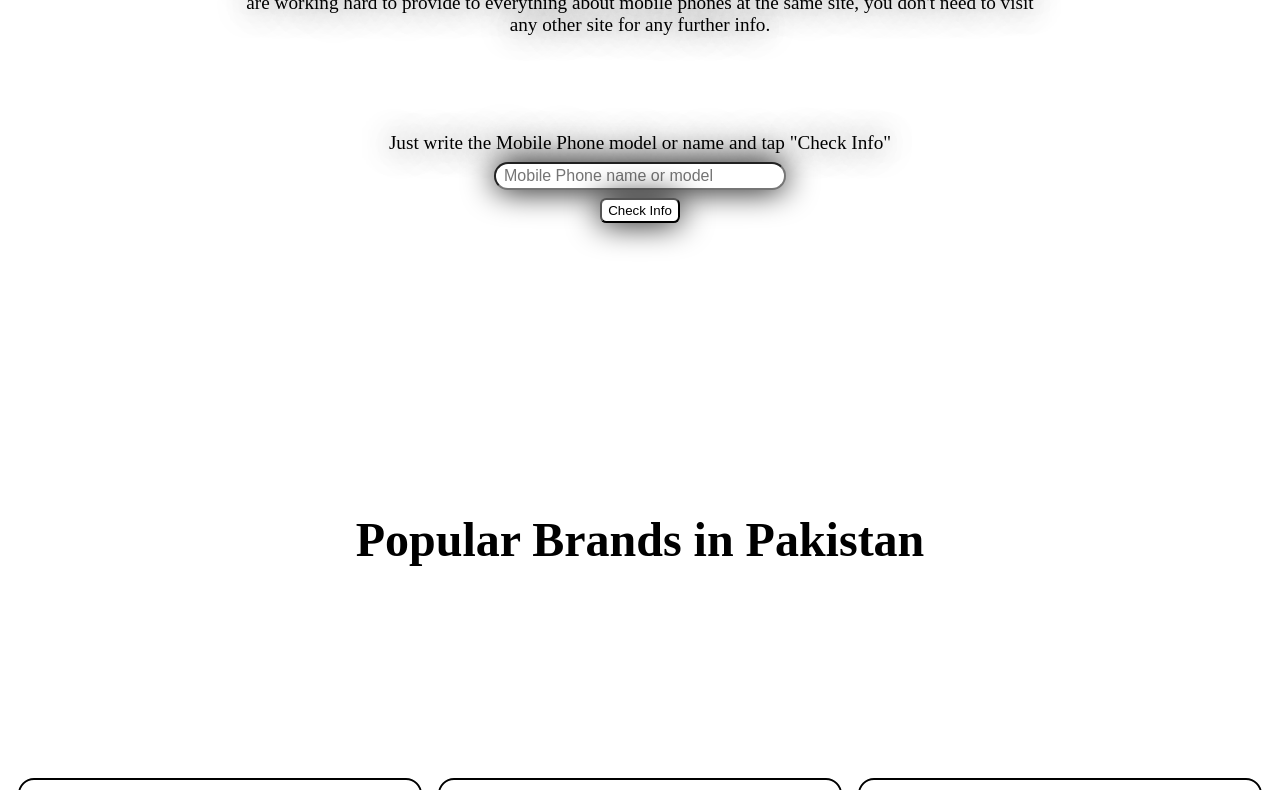
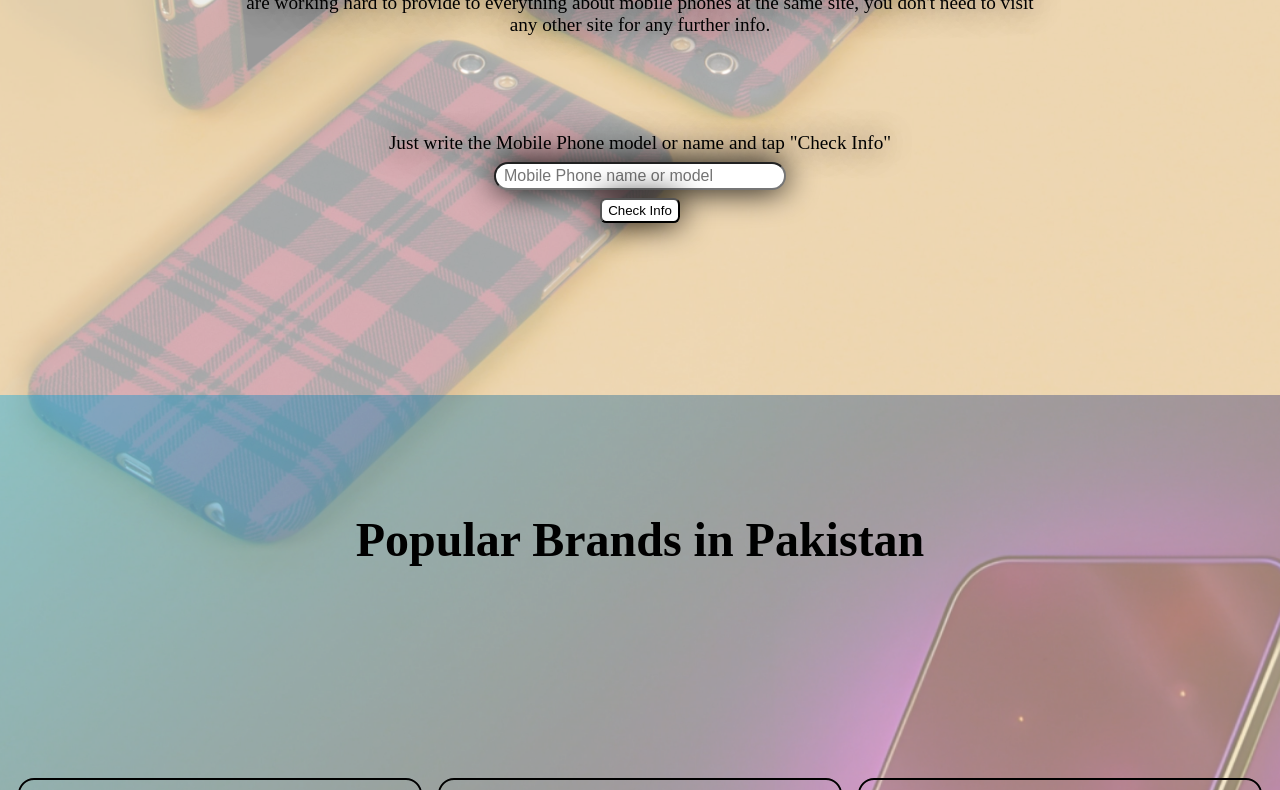
Before and after one commit to msaad004/Mobile-Menia, a plain HTML site: page index.html in a window 1280 px wide. Shown: the part 267-1057 px from the top of the page. Drawn offline with nearby package versions, Linux system fonts and the light colour scheme; a web font is replaced by a local one.

Commit message:
css1.css

```diff
--- a/css1.css
+++ b/css1.css
@@ -91,7 +91,7 @@ html{
 #home::before {
     content: "";
     position: absolute;
-    background: url("../img/bg3.jpg") no-repeat center center/cover;
+    background: url("bg3.jpg") no-repeat center center/cover;
     width: 100%;
     height: 200%;
     z-index: -2;
@@ -162,7 +162,7 @@ html{
 #brands::before {
     content: "";
     position: absolute;
-    background: url("../img/bg1.jpg") no-repeat center center/cover;
+    background: url("bg1.jpg") no-repeat center center/cover;
     width: 100%;
     height: 115%;
     z-index: -2;
@@ -302,7 +302,7 @@ html{
 #footer::before {
     content: "";
     position: absolute;
-    background: url("../img/meeraki-contact-us resized2.jpg") no-repeat center center/cover;
+    background: url("meeraki-contact-us resized2.jpg") no-repeat center center/cover;
     width: 100%;
     height: 25%;
     z-index: -2;
```
